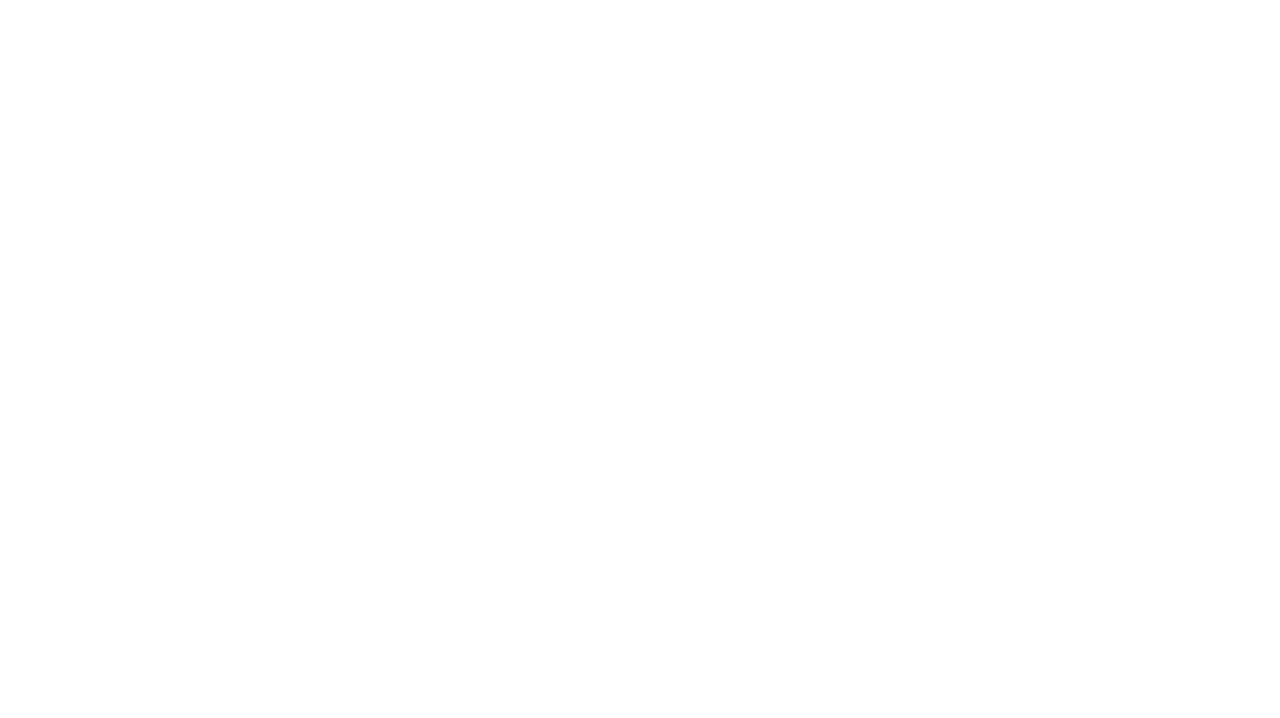
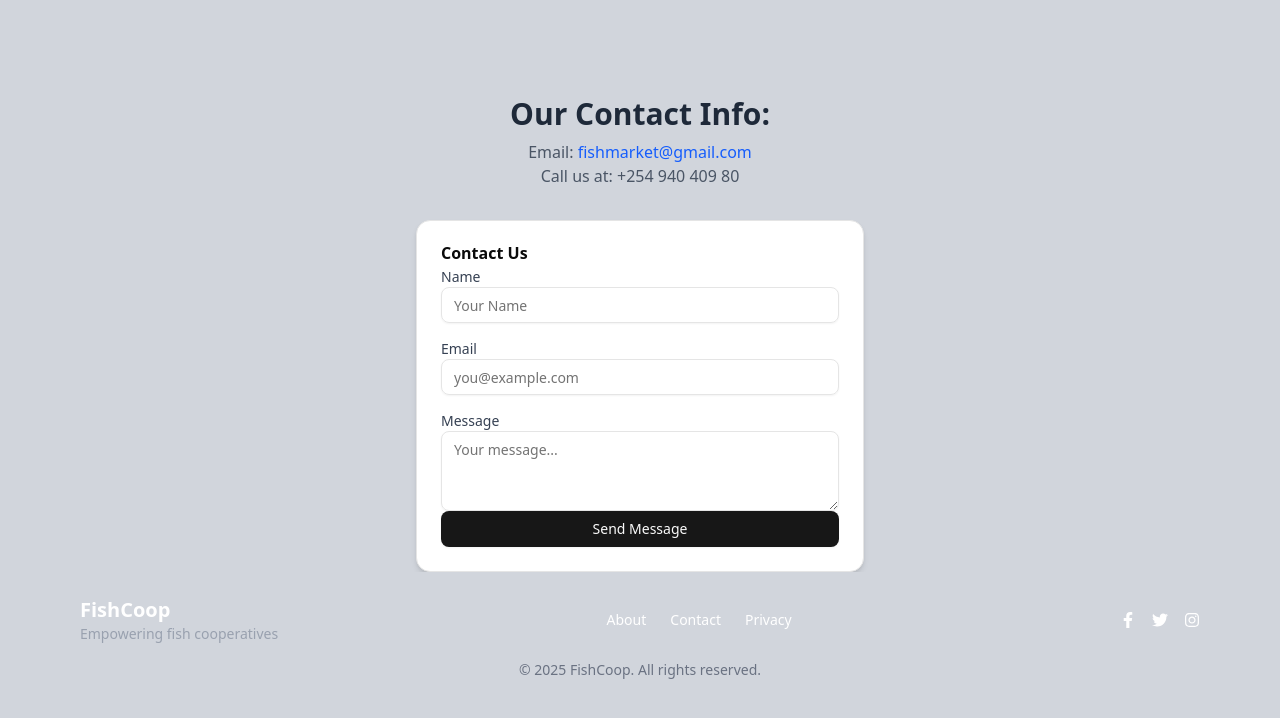
Before and after one commit to Neriah333/FISHMARKET, a React (Vite) app in the folder client/: page /contact in a window 1280 px wide. Before the commit this address had no page. Shown: the top 718 px of the page. Built offline with nearby package versions, Linux system fonts and the light colour scheme.

Commit message:
Added my contact and about page

```diff
--- a/client/src/App.jsx
+++ b/client/src/App.jsx
@@ -3,6 +3,8 @@ import ProtectedRoute from "./utils/ProtectedRoutes";
 import Login from "./pages/Login";
 import Signup from "./pages/Signup";
 import Dashboard from "./pages/Dashboard";
+import ContactUs from "./pages/Contact";
+import AboutUs from "./pages/About";
 import { Toaster } from "sonner";
 
 export default function App() {
@@ -14,6 +16,8 @@ export default function App() {
         <Route path="/" element={<Navigate to="/dashboard" />} />
         <Route path="/login" element={<Login />} />
         <Route path="/signup" element={<Signup />} />
+        <Route path="/contact" element={<ContactUs />} />
+        <Route path="/about" element={<AboutUs />} />
         <Route
           path="/dashboard"
           element={
--- a/client/src/components/Navbar.jsx
+++ b/client/src/components/Navbar.jsx
@@ -5,6 +5,8 @@ import {
 } from "@/components/ui/navigation-menu";
 import { Button } from "@/components/ui/button";
 import { UserCircleIcon } from "@heroicons/react/24/solid";
+import { Link } from "react-router-dom";
+
 
 export default function Layout() {
 
@@ -19,28 +21,31 @@ export default function Layout() {
               <NavigationMenuList className="flex justify-between items-center w-full">
                 <div className="flex gap-10 text-sm">
                   <NavigationMenuItem>
-                    <a
-                      href="#"
-                      className="text-2xl font-bold text-blue hover:text-blue-600"
+                    <Link
+                        to="/login"
+                        className="text-2xl font-bold text-blue hover:text-blue-600"
                     >
-                      Home
-                    </a>
+                        Home
+                    </Link>
+
                   </NavigationMenuItem>
                   <NavigationMenuItem>
-                    <a
-                      href="#"
+                    <Link
+                      to="/about"
                       className="text-2xl font-bold text-blue hover:text-blue-600"
                     >
                       About
-                    </a>
+                    </Link>
+
                   </NavigationMenuItem>
                   <NavigationMenuItem>
-                    <a
-                      href="#"
+                    <Link
+                      to="/contact"
                       className="text-2xl font-bold text-blue hover:text-blue-600"
                     >
                       Contact
-                    </a>
+                    </Link>
+
                   </NavigationMenuItem>
                 </div>
               </NavigationMenuList>
--- /dev/null
+++ b/client/src/components/ui/textarea.jsx
@@ -0,0 +1,20 @@
+import * as React from "react"
+
+import { cn } from "@/lib/utils"
+
+function Textarea({
+  className,
+  ...props
+}) {
+  return (
+    <textarea
+      data-slot="textarea"
+      className={cn(
+        "border-input placeholder:text-muted-foreground focus-visible:border-ring focus-visible:ring-ring/50 aria-invalid:ring-destructive/20 dark:aria-invalid:ring-destructive/40 aria-invalid:border-destructive dark:bg-input/30 flex field-sizing-content min-h-16 w-full rounded-md border bg-transparent px-3 py-2 text-base shadow-xs transition-[color,box-shadow] outline-none focus-visible:ring-[3px] disabled:cursor-not-allowed disabled:opacity-50 md:text-sm",
+        className
+      )}
+      {...props} />
+  );
+}
+
+export { Textarea }
--- a/client/src/pages/About.jsx
+++ b/client/src/pages/About.jsx
@@ -0,0 +1,69 @@
+import { Card, CardHeader, CardTitle, CardContent } from "@/components/ui/card";
+
+export default function AboutUs() {
+  return (
+    <div className="min-h-screen bg-gray-700 p-6">
+      <div className="max-w-5xl mx-auto">
+        {/* Header */}
+        <h1 className="text-4xl font-bold text-center text-blue mb-6">
+          About Fish Market for Cooperatives
+        </h1>
+
+        <p className="text-center text-gray-700 mb-10">
+          Empowering local fishermen with tools to manage, market, and grow their fish businesses.
+        </p>
+
+        {/* Cards Section */}
+        <div className="grid grid-cols-1 md:grid-cols-2 gap-6">
+          <Card className="shadow-md bg-white">
+            <CardHeader>
+              <CardTitle>Our Mission</CardTitle>
+            </CardHeader>
+            <CardContent>
+              <p className="text-gray-700">
+                We aim to streamline operations for fish cooperatives by providing a digital platform
+                that helps manage inventory, track sales, and improve transparency in the fish supply chain.
+              </p>
+            </CardContent>
+          </Card>
+
+          <Card className="shadow-md bg-white">
+            <CardHeader>
+              <CardTitle>Why We Exist</CardTitle>
+            </CardHeader>
+            <CardContent>
+              <p className="text-gray-700">
+                Many lakeside cooperatives struggle with manual records and lack of access to real-time data.
+                Our platform bridges that gap through simple, accessible technology.
+              </p>
+            </CardContent>
+          </Card>
+
+          <Card className="shadow-md bg-white">
+            <CardHeader>
+              <CardTitle>Who We Help</CardTitle>
+            </CardHeader>
+            <CardContent>
+              <p className="text-gray-700">
+                Fishermen, cooperative managers, suppliers, and buyers — all benefit from more accurate
+                records, smarter decisions, and better access to market data.
+              </p>
+            </CardContent>
+          </Card>
+
+          <Card className="shadow-md bg-white">
+            <CardHeader>
+              <CardTitle>Our Vision</CardTitle>
+            </CardHeader>
+            <CardContent>
+              <p className="text-gray-700">
+                A connected ecosystem of fish cooperatives across Kenya and beyond, thriving through
+                data, collaboration, and technology.
+              </p>
+            </CardContent>
+          </Card>
+        </div>
+      </div>
+    </div>
+  );
+}
--- a/client/src/pages/Contact.jsx
+++ b/client/src/pages/Contact.jsx
@@ -0,0 +1,102 @@
+import { useState } from "react";
+import { Input } from "@/components/ui/input";
+import { Textarea } from "@/components/ui/textarea";
+import { Button } from "@/components/ui/button";
+import { Card, CardHeader, CardTitle, CardContent, CardFooter } from "@/components/ui/card";
+import API from "../services/api";
+import Footer from "../components/Footer";
+
+export default function ContactUs() {
+  const [form, setForm] = useState({
+    name: "",
+    email: "",
+    message: ""
+  });
+
+  const [loading, setLoading] = useState(false);
+
+  const handleChange = (e) => {
+    setForm({ ...form, [e.target.name]: e.target.value });
+  };
+
+  const handleSubmit = async (e) => {
+    e.preventDefault();
+    setLoading(true);
+    try {
+      await API.post("/contact", form);
+      alert("Message sent!");
+      setForm({ name: "", email: "", message: "" });
+    } catch (err) {
+      console.error(err);
+      alert("Failed to send message.");
+    } finally {
+      setLoading(false);
+    }
+  };
+
+  return (
+    <div className="flex flex-col items-center justify-center min-h-screen bg-gray-300 px-4">
+      {/* Static Info */}
+      <div className="mb-8 text-center">
+        <h1 className="text-3xl font-bold text-gray-800 mb-2">Our Contact Info:</h1>
+        <div className="text-gray-600">
+          <p>Email: <a href="mailto:fishmarket@gmail.com" className="text-blue-600">fishmarket@gmail.com</a></p>
+          <p>Call us at: +254 940 409 80</p>
+        </div>
+      </div>
+
+      {/* Contact Card Form */}
+      <Card className="w-full max-w-md shadow-md bg-white">
+        <form onSubmit={handleSubmit}>
+          <CardHeader>
+            <CardTitle>Contact Us</CardTitle>
+          </CardHeader>
+
+          <CardContent className="space-y-4">
+            <div>
+              <label className="block text-sm font-medium text-gray-700">Name</label>
+              <Input
+                name="name"
+                value={form.name}
+                onChange={handleChange}
+                placeholder="Your Name"
+                required
+              />
+            </div>
+
+            <div>
+              <label className="block text-sm font-medium text-gray-700">Email</label>
+              <Input
+                name="email"
+                type="email"
+                value={form.email}
+                onChange={handleChange}
+                placeholder="you@example.com"
+                required
+              />
+            </div>
+
+            <div>
+              <label className="block text-sm font-medium text-gray-700">Message</label>
+              <Textarea className="h-20"
+                name="message"
+                rows={4}
+                value={form.message}
+                onChange={handleChange}
+                placeholder="Your message..."
+                required
+              />
+            </div>
+          </CardContent>
+
+          <CardFooter>
+            <Button type="submit" className="w-full" disabled={loading}>
+              {loading ? "Sending..." : "Send Message"}
+            </Button>
+          </CardFooter>
+        </form>
+      </Card>
+      <Footer />
+    </div>
+  );
+}
```
Also changed, not shown: 2 other files (tests, documents, lock files or other folders).
